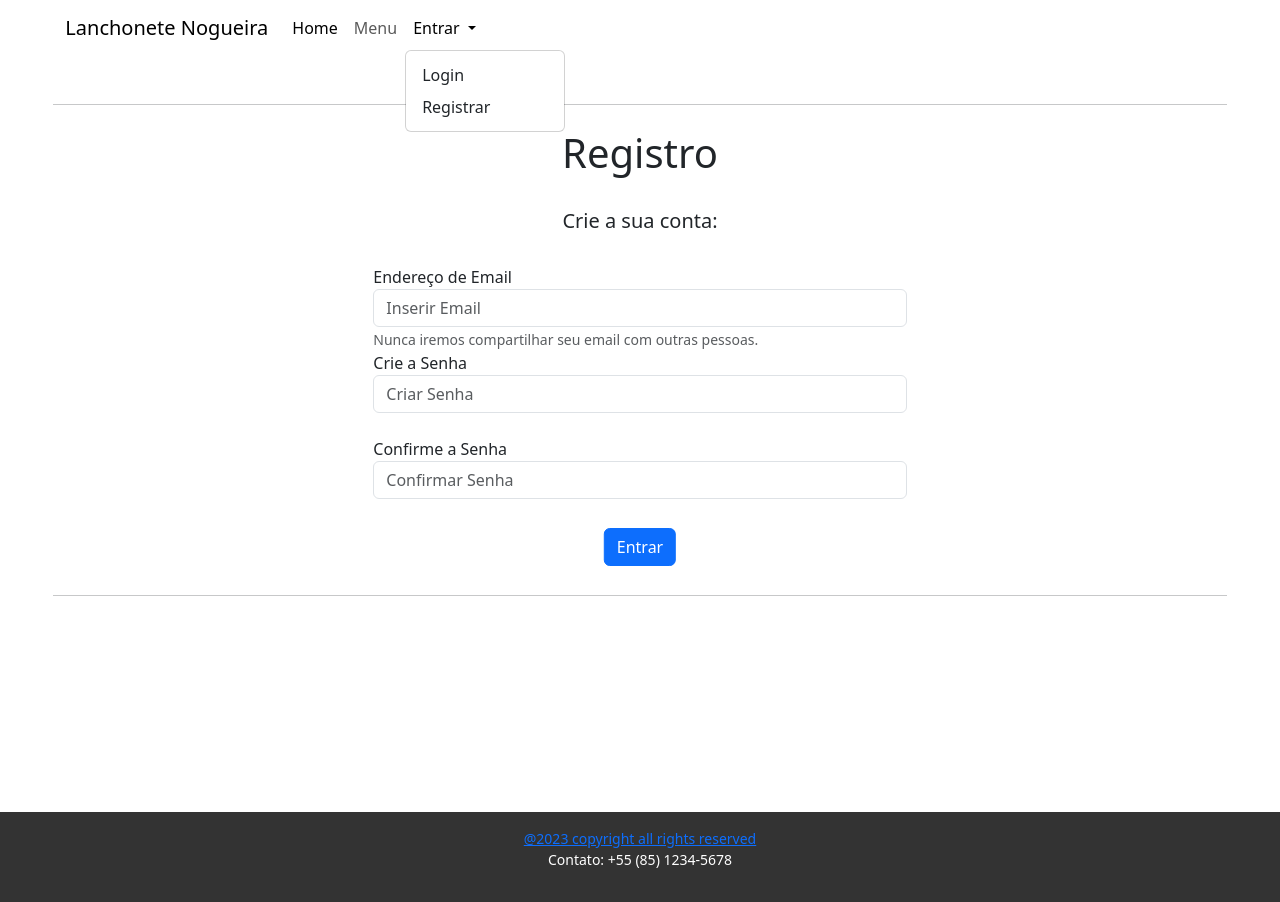
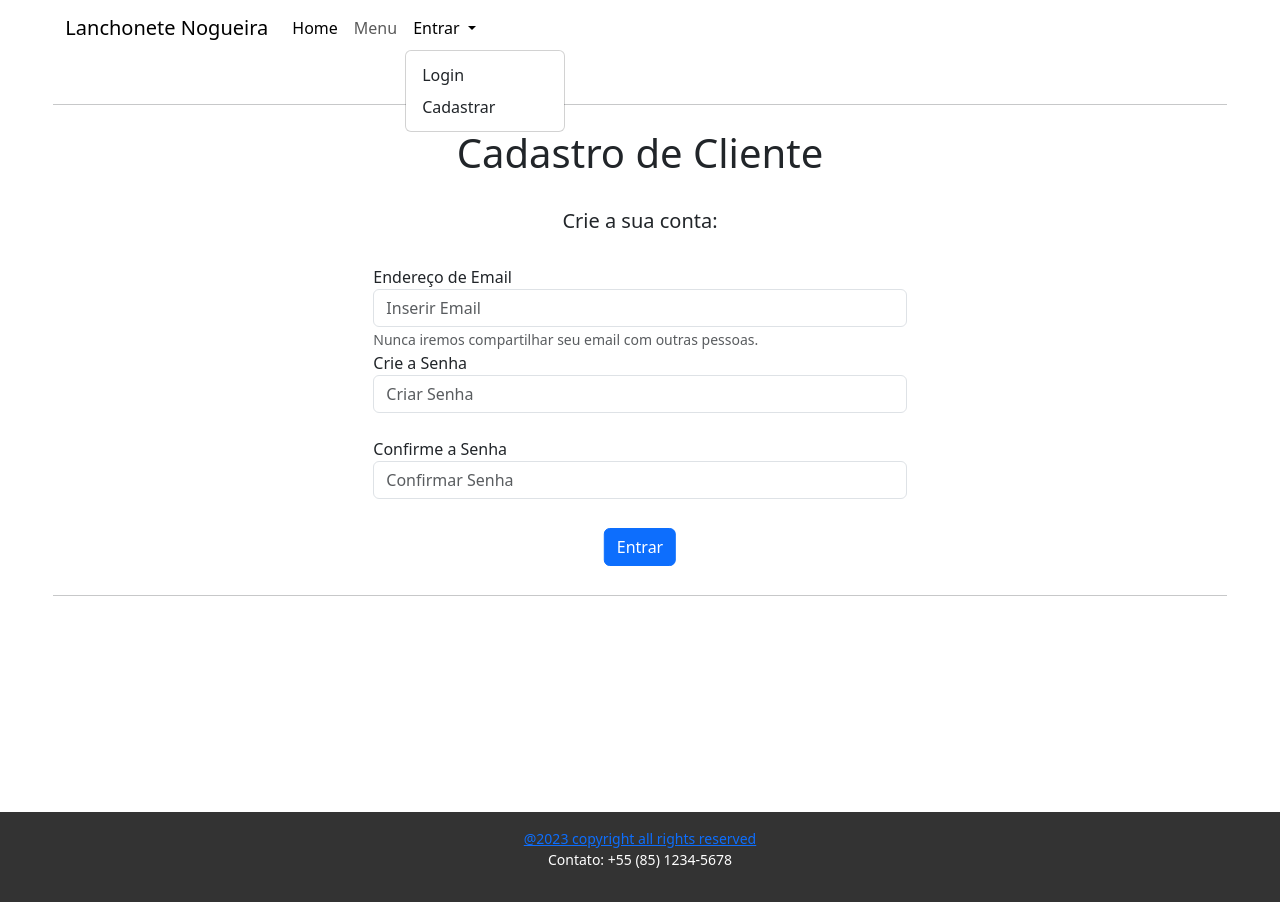
Before and after one commit to Eliel0021/AtividadeFinalDPW, a plain HTML site: page registrar.html in a window 1280 px wide. Both pictures are taken after a click on the button "Entrar". Drawn offline with nearby package versions, Linux system fonts and the light colour scheme.

Commit message:
Mais algumas pequenas correções

```diff
--- a/registrar.html
+++ b/registrar.html
@@ -3,7 +3,7 @@
   <head>
     <meta charset="utf-8">
     <meta name="viewport" content="width=device-width, initial-scale=1">
-    <title>Lanchonete Nogueira - Registro</title>
+    <title>Lanchonete Nogueira - Cadastrar</title>
     <link href="https://cdn.jsdelivr.net/npm/bootstrap@5.3.0/dist/css/bootstrap.min.css" rel="stylesheet" integrity="sha384-9ndCyUaIbzAi2FUVXJi0CjmCapSmO7SnpJef0486qhLnuZ2cdeRhO02iuK6FUUVM" crossorigin="anonymous">
   </head>
   <body>
@@ -27,7 +27,7 @@
                 </a>
                 <ul class="dropdown-menu">
                   <li><a class="dropdown-item" href="http://127.0.0.1:5500/login.html">Login</a></li>
-                  <li><a class="dropdown-item" href="http://127.0.0.1:5500/registrar.html">Registrar</a></li>
+                  <li><a class="dropdown-item" href="http://127.0.0.1:5500/registrar.html">Cadastrar</a></li>
                 </ul>
               </li>
             </ul>
@@ -41,7 +41,7 @@
       <hr class="col-11 m-auto">
       <br>
       <div class="col-11 m-auto">
-        <h1 class="text-center">Registro</h1>
+        <h1 class="text-center">Cadastro de Cliente</h1>
         <br>
         <h5 class="text-center">Crie a sua conta:</h5>
       </div>
```
Also changed, not shown: index.html (+1 -1 lines), login.html (+1 -1 lines).
